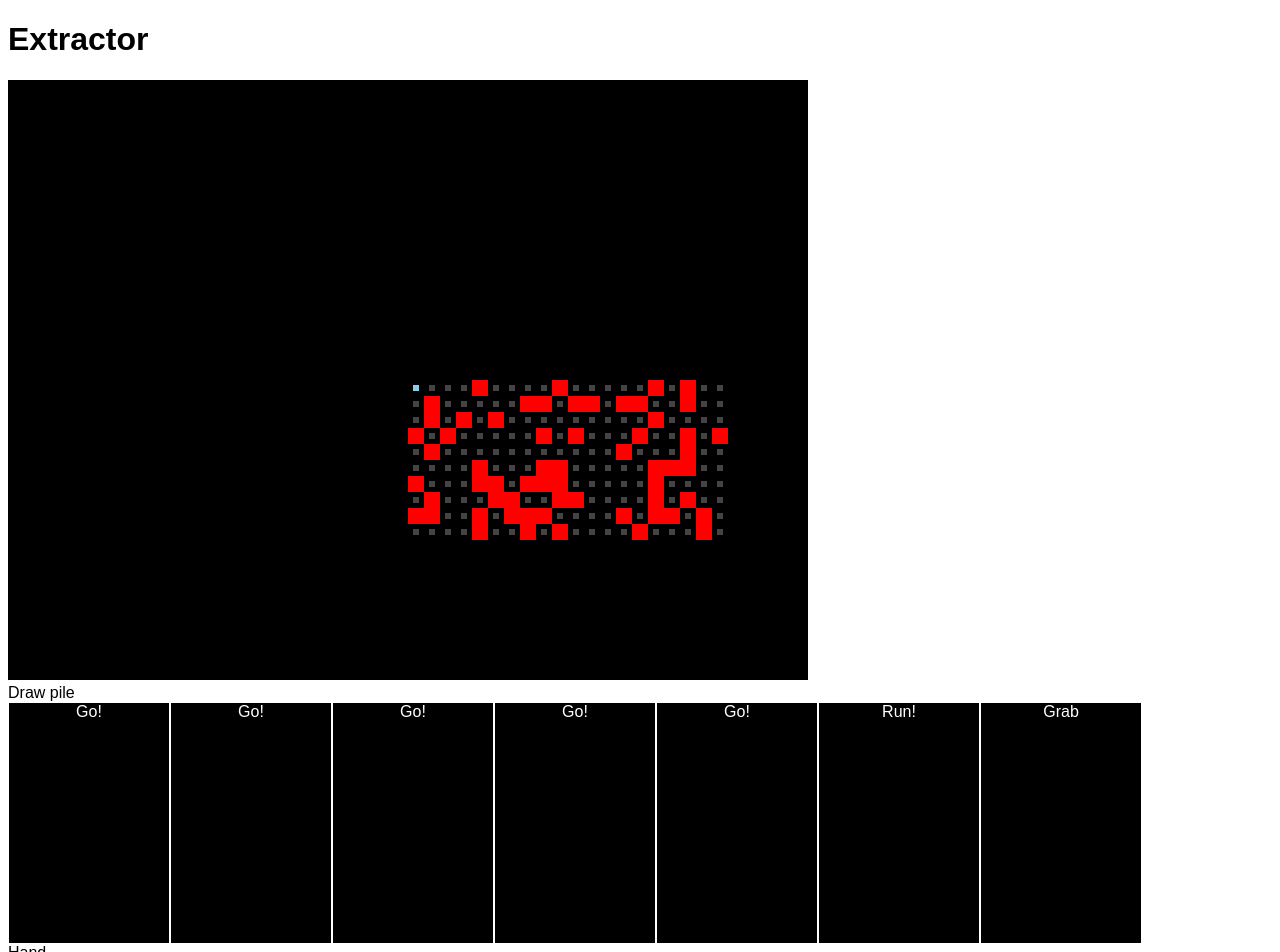
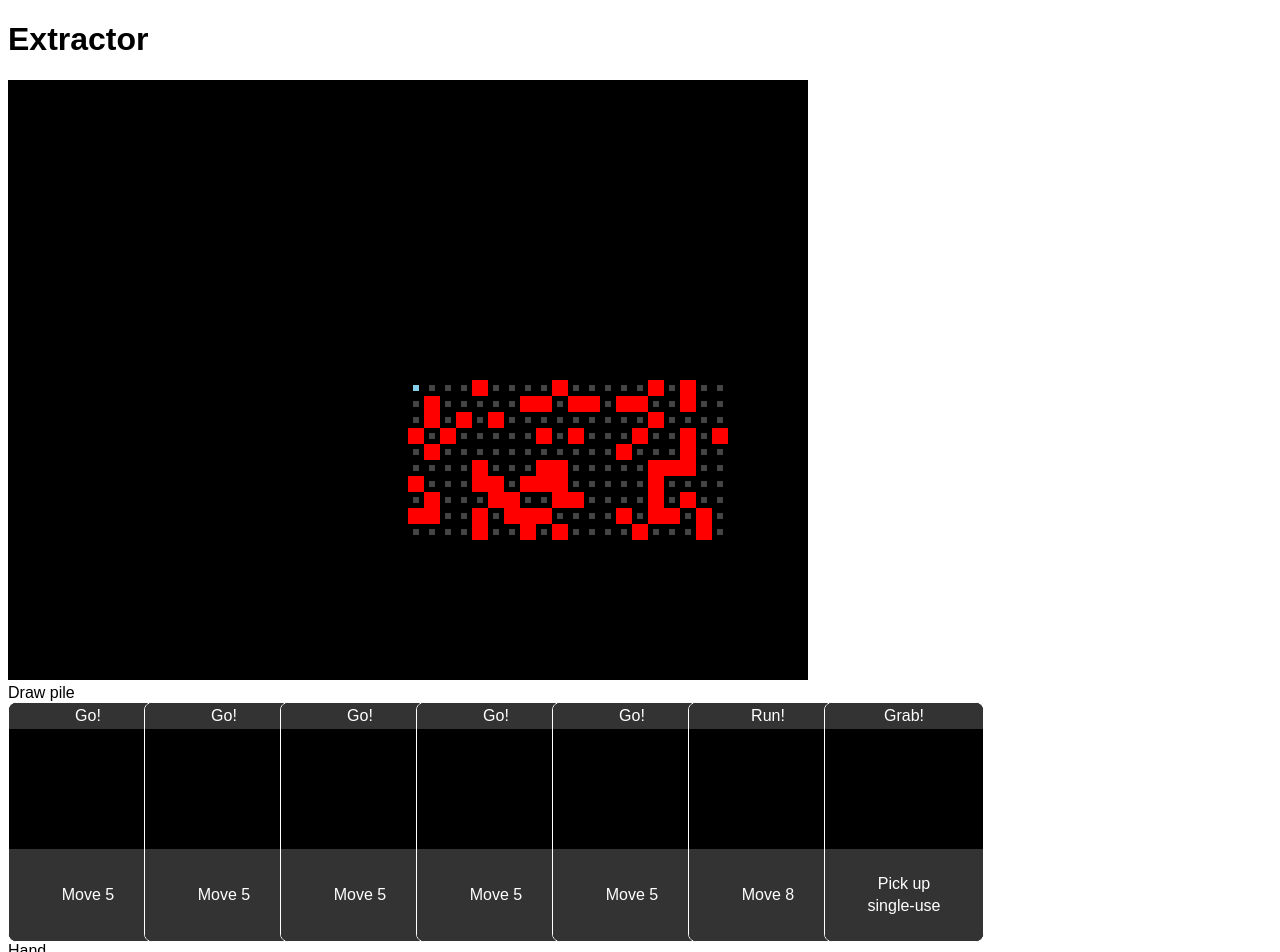
Before and after one commit to nick-hiebl/extractor-react, a React (Create React App) app: page / in a window 1280 px wide. Shown: the top 952 px of the page. Built offline with nearby package versions, Linux system fonts and the light colour scheme.

Commit message:
Better card appearance

```diff
--- a/src/components/Card.css
+++ b/src/components/Card.css
@@ -1,8 +1,44 @@
 .card {
 	width: 160px;
 	height: 240px;
+	box-sizing: border-box;
 	border: 1px solid white;
 	text-align: center;
 	background-color: black;
 	color: white;
+
+	display: grid;
+	grid-template-areas:
+		'card-title'
+		'card-image'
+		'card-bottom';
+
+	grid-template-rows: min-content 120px auto;
+	border-radius: 8px;
+	overflow: hidden;
+
+	transition: transform 0.1s ease;
+	margin-right: -24px;
 }
+
+.card:hover {
+	transform: scale(1.03);
+	transition: transform 0.1s ease;
+	z-index: 10;
+}
+
+.card-title {
+	grid-area: card-title;
+	background-color: #333;
+	padding: 4px;
+}
+
+.card-bottom {
+	grid-area: card-bottom;
+	display: flex;
+	flex-direction: column;
+	gap: 4px;
+	padding: 4px;
+	justify-content: center;
+	background-color: #333;
+}
--- a/src/components/Card.tsx
+++ b/src/components/Card.tsx
@@ -10,8 +10,14 @@ type Props = {
 
 export const CardComponent = ({ card }: Props) => {
 	return (
-		<div className="stack card">
-			<span>{card.name}</span>
+		<div className="column card">
+			<div className="card-title">{card.name}</div>
+			<div className="card-bottom">
+				<span>{card.text}</span>
+				{card.tags.map(tag => (
+					<span key={tag}>{tag}</span>
+				))}
+			</div>
 		</div>
 	);
 };
--- a/src/game/cards/deck.ts
+++ b/src/game/cards/deck.ts
@@ -15,7 +15,8 @@ export type Card = {
 	name: string;
 	id: number;
 	tags: Tag[];
-	effects: Effect[];
+	effect: (context: CardPlayContext) => void;
+	text: string;
 };
 
 export type Deck = {
@@ -34,49 +35,40 @@ export const setUpDeck = (cardList: Card[]): Deck => {
 	};
 };
 
-export const createDefaultCardList = (): Card[] => {
-	return [
-		{
+const moveEffect = (num: number) => (context: CardPlayContext) => context.gainMove(num);
+
+const GoCard = (): Card => ({
 	name: 'Go!',
 	id: getCardId(),
 	tags: [],
-			effects: [{ type: 'move', amount: 5 }],
-		},
-		{
-			name: 'Go!',
-			id: getCardId(),
-			tags: [],
-			effects: [{ type: 'move', amount: 5 }],
-		},
-		{
-			name: 'Go!',
-			id: getCardId(),
-			tags: [],
-			effects: [{ type: 'move', amount: 5 }],
-		},
-		{
-			name: 'Go!',
-			id: getCardId(),
-			tags: [],
-			effects: [{ type: 'move', amount: 5 }],
-		},
-		{
-			name: 'Go!',
-			id: getCardId(),
-			tags: [],
-			effects: [{ type: 'move', amount: 5 }],
-		},
-		{
+	effect: moveEffect(5),
+	text: 'Move 5',
+});
+
+const RunCard = (): Card => ({
 	name: 'Run!',
 	id: getCardId(),
 	tags: [],
-			effects: [{ type: 'move', amount: 8 }],
-		},
-		{
-			name: 'Grab',
+	effect: moveEffect(8),
+	text: 'Move 8',
+});
+
+const GrabCard = (): Card => ({
+	name: 'Grab!',
 	id: getCardId(),
 	tags: ['single-use'],
-			effects: [{ type: 'pick-up' }],
-		},
+	effect: context => context.gainPickUp(1),
+	text: 'Pick up',
+});
+
+export const createDefaultCardList = (): Card[] => {
+	return [
+		GoCard(),
+		GoCard(),
+		GoCard(),
+		GoCard(),
+		GoCard(),
+		RunCard(),
+		GrabCard(),
 	];
 };
--- /dev/null
+++ b/src/game/cards/types.ts
@@ -0,0 +1,4 @@
+type CardPlayContext = {
+	gainMove: (move: number) => void;
+	gainPickUp: (numPickups: number) => void;
+};
```
Lines whose indentation alone changed are shown as unchanged.
